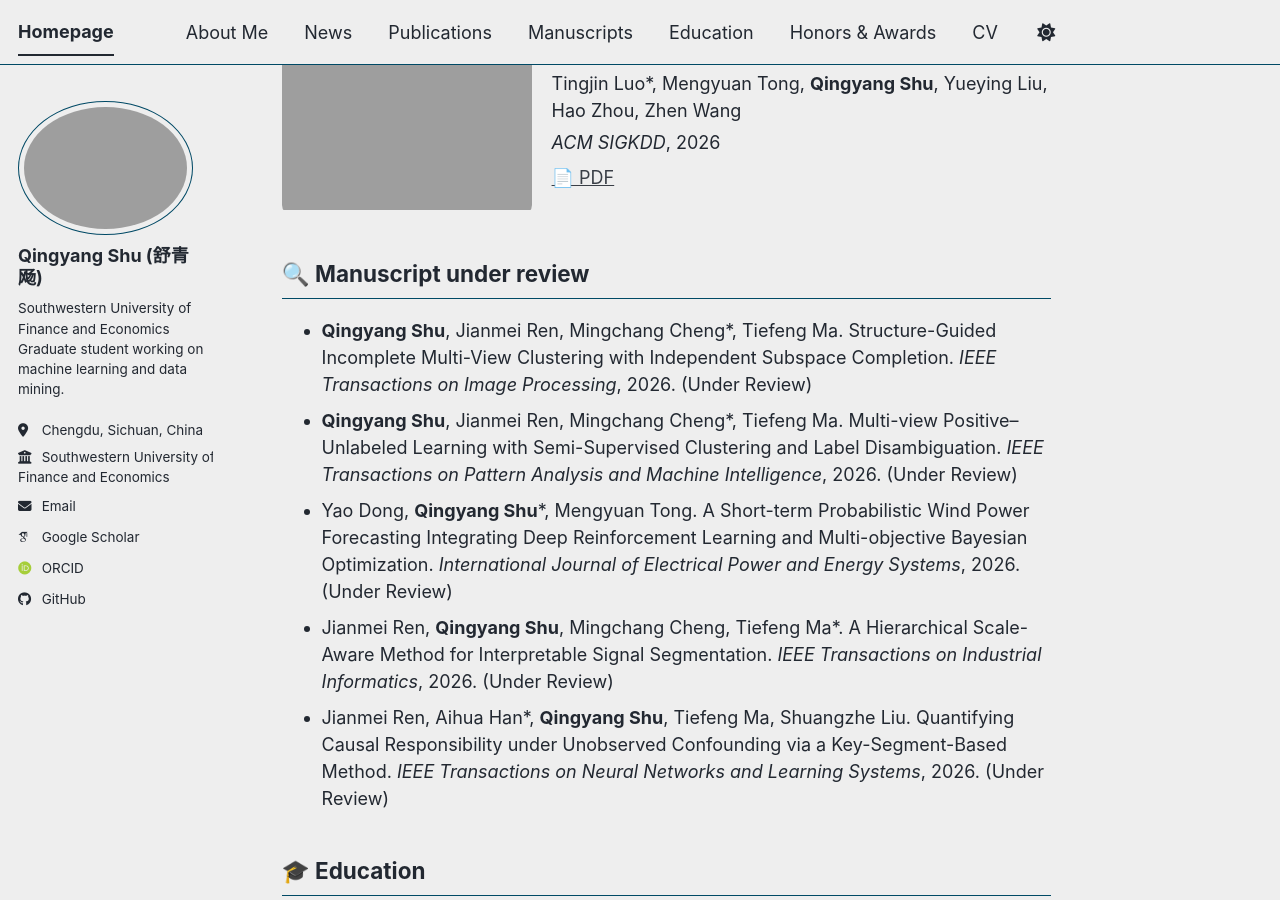
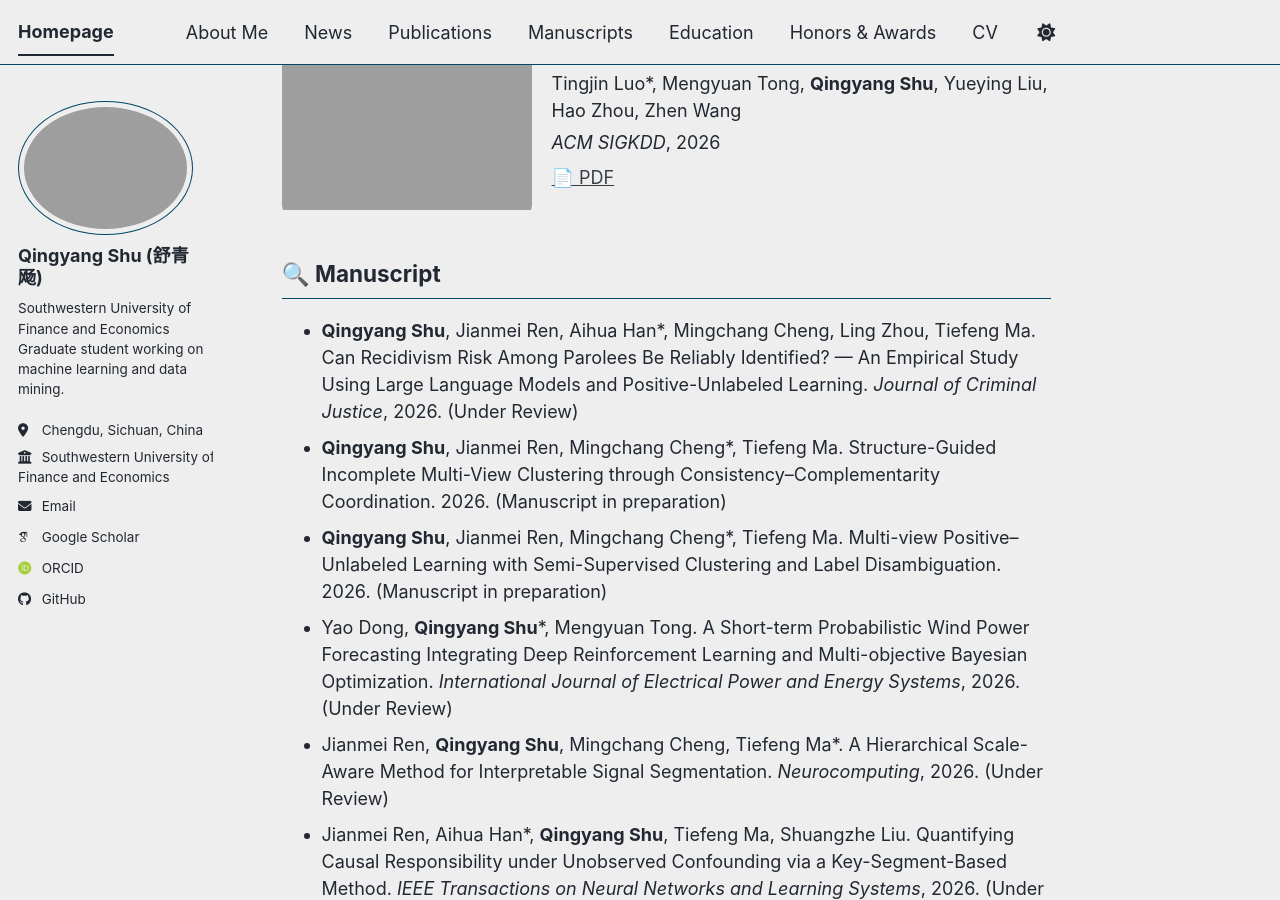
Before and after one commit to Qingyang-Shu/Qingyang-Shu.github.io, a Jekyll site: the page built from _pages/about.md, in a window 1280 px wide and 900 px high, scrolled down 1062 px. Built offline with Jekyll 4.4.1, drawn with Linux system fonts in a browser that asks for light colours; some web fonts are replaced; a script bundle is joined from its source files by our own code; library files that are not in the unit come from our copies.

Commit message:
Update about.md

```diff
--- a/_pages/about.md
+++ b/_pages/about.md
@@ -23,11 +23,12 @@ My research interests focus on **machine learning** and **data mining**, aiming
 ## 📝 Publications {#publications}
 {% include archive.html collection='publications' show_title=false %}
 
-## 🔍 Manuscript under review {#manuscripts}
-- **Qingyang Shu**, Jianmei Ren, Mingchang Cheng\*, Tiefeng Ma. Structure-Guided Incomplete Multi-View Clustering with Independent Subspace Completion. *IEEE Transactions on Image Processing*, 2026. (Under Review)
-- **Qingyang Shu**, Jianmei Ren, Mingchang Cheng\*, Tiefeng Ma. Multi-view Positive–Unlabeled Learning with Semi-Supervised Clustering and Label Disambiguation. *IEEE Transactions on Pattern Analysis and Machine Intelligence*, 2026. (Under Review)
+## 🔍 Manuscript {#manuscripts}
+- **Qingyang Shu**, Jianmei Ren, Aihua Han\*, Mingchang Cheng, Ling Zhou, Tiefeng Ma. Can Recidivism Risk Among Parolees Be Reliably Identified? — An Empirical Study Using Large Language Models and Positive-Unlabeled Learning. *Journal of Criminal Justice*, 2026. (Under Review)
+- **Qingyang Shu**, Jianmei Ren, Mingchang Cheng\*, Tiefeng Ma. Structure-Guided Incomplete Multi-View Clustering through Consistency–Complementarity Coordination. 2026. (Manuscript in preparation)
+- **Qingyang Shu**, Jianmei Ren, Mingchang Cheng\*, Tiefeng Ma. Multi-view Positive–Unlabeled Learning with Semi-Supervised Clustering and Label Disambiguation. 2026. (Manuscript in preparation)
 - Yao Dong, **Qingyang Shu**\*, Mengyuan Tong. A Short-term Probabilistic Wind Power Forecasting Integrating Deep Reinforcement Learning and Multi-objective Bayesian Optimization. *International Journal of Electrical Power and Energy Systems*, 2026. (Under Review)
-- Jianmei Ren, **Qingyang Shu**, Mingchang Cheng, Tiefeng Ma\*. A Hierarchical Scale-Aware Method for Interpretable Signal Segmentation. *IEEE Transactions on Industrial Informatics*, 2026. (Under Review)
+- Jianmei Ren, **Qingyang Shu**, Mingchang Cheng, Tiefeng Ma\*. A Hierarchical Scale-Aware Method for Interpretable Signal Segmentation. *Neurocomputing*, 2026. (Under Review)
 - Jianmei Ren, Aihua Han\*, **Qingyang Shu**, Tiefeng Ma, Shuangzhe Liu. Quantifying Causal Responsibility under Unobserved Confounding via a Key-Segment-Based Method. *IEEE Transactions on Neural Networks and Learning Systems*, 2026. (Under Review)
 
 ## 🎓 Education {#education}
```
